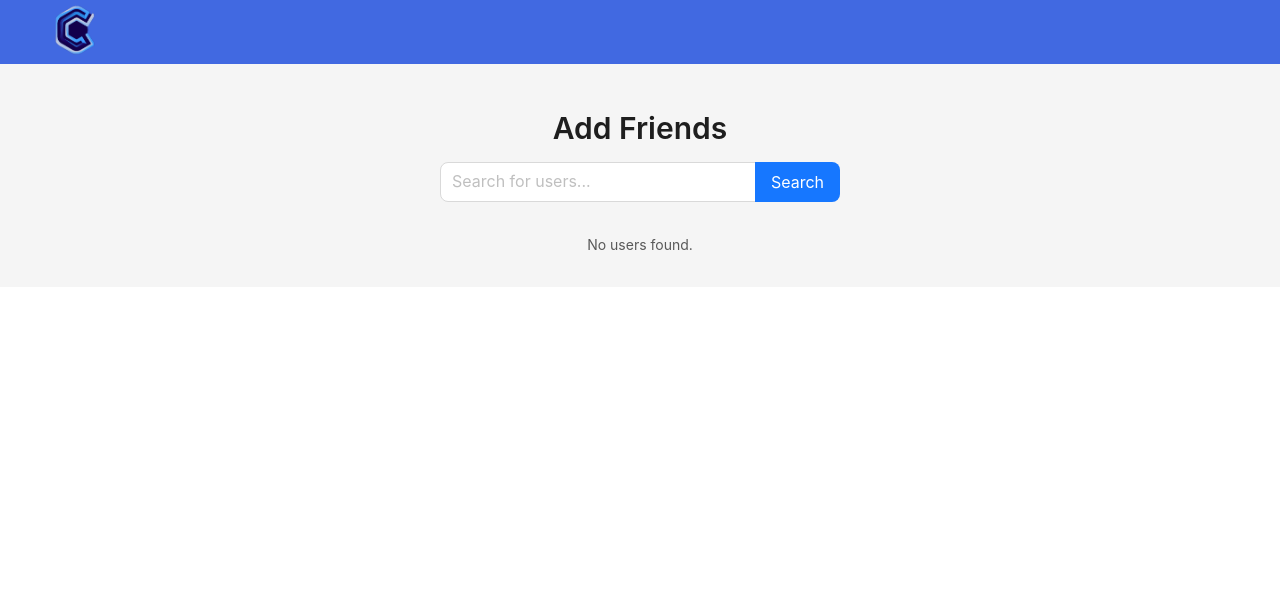
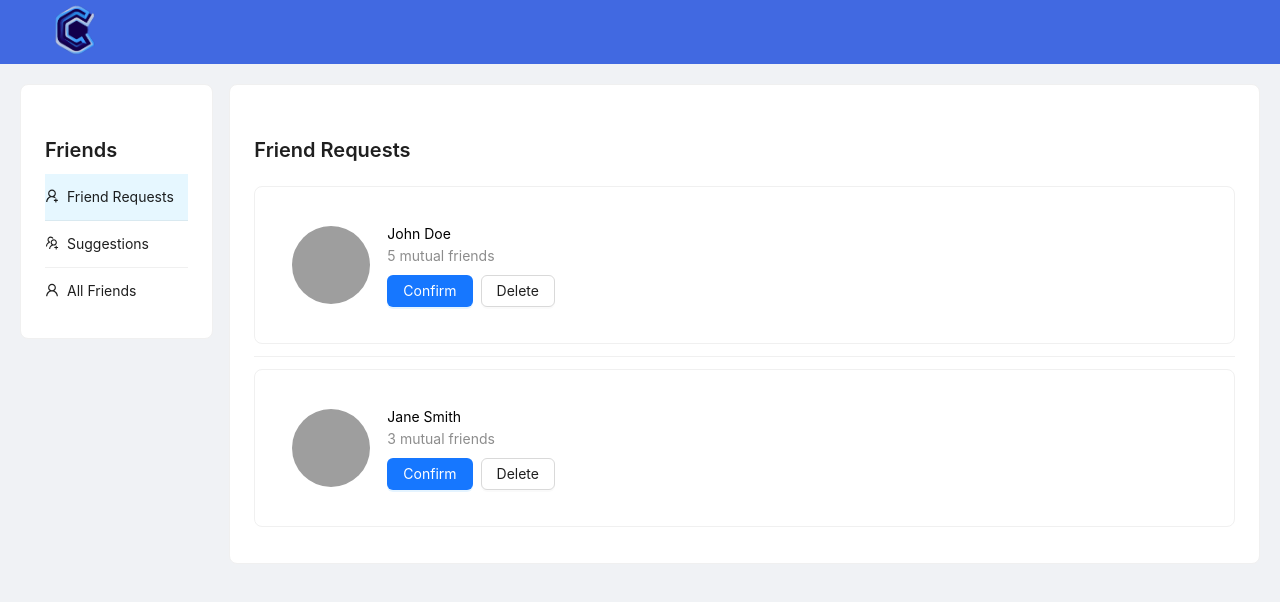
Before and after one commit to hdung7903/connectify, a React (Vite) app in the folder client/: page /suggestions in a window 1280 px wide. Shown: the top 602 px of the page. Built offline with nearby package versions, Linux system fonts and the light colour scheme; grey boxes are pictures that could not be loaded.

Commit message:
Friends UI

```diff
--- a/client/src/components/interact/Comment.jsx
+++ b/client/src/components/interact/Comment.jsx
@@ -1,7 +1,9 @@
 import React from 'react';
-import { Row, Col, Avatar as AntAvatar } from 'antd';
+import { Row, Col, Avatar as AntAvatar, Card } from 'antd';
 import { UserOutlined } from '@ant-design/icons';
 import Reaction from './Reaction';
+import Avatar from '../avatar/Avatar';
+import { Link } from 'react-router-dom';
 
 export default function Comment(props) {
     const [state, setState] = React.useState({
@@ -28,10 +30,20 @@ export default function Comment(props) {
                         size="large"
                     />
                 </Col>
-                <Col className="comment" flex="auto" style={{ marginLeft: '8px' }}>
-                    <h5 style={{ margin: 0 }}>{state.first_name} {state.last_name}</h5>
-                    <p style={{ margin: 0 }}>{state.comment}</p>
-                    <Reaction onClick={likeComment} liked={state.liked}>{state.likes_num}</Reaction>
+                <Col flex="auto" style={{ marginLeft: '8px' }}>
+                    <Card style={{ marginBottom: '8px', borderRadius: '8px', boxShadow: '0 2px 8px rgba(0, 0, 0, 0.1)' }}>
+                        <Card.Meta
+                            title={
+                                <Link to={`/profile/1`} className="profile-link" style={{ fontWeight: 'bold', fontSize: '14px' }}>
+                                    {`${state.first_name} ${state.last_name}`}
+                                </Link>
+                            }
+                        />
+                        <p style={{ margin: '4px 0 8px 0' }}>{state.comment}</p>
+                        <Reaction onClick={likeComment} liked={state.liked}>
+                            {state.likes_num}
+                        </Reaction>
+                    </Card>
                 </Col>
             </Row>
         </div>
--- a/client/src/components/post/Post.jsx
+++ b/client/src/components/post/Post.jsx
@@ -8,6 +8,7 @@ import Slideshow from '../slideshow/Slideshow';
 import { ShareAltOutlined, SendOutlined } from '@ant-design/icons';
 import './post.css';
 import fakeData from '../feed/fakeData.json';
+import { Link } from 'react-router-dom';
 
 export default function Post(props) {
     const { id, avatar, text, images, likes_num, liked, created_at, first_name, last_name } = props;
@@ -123,18 +124,19 @@ export default function Post(props) {
     return (
         <Card className="postCard" style={{ marginBottom: '16px' }}>
             <Card.Meta
-                avatar={<Avatar imgId={avatar || 'https://via.placeholder.com/150'} />}
-                title={`${first_name} ${last_name}`}
-                description={parseDateTime(created_at)}
+                avatar={<Avatar imgId={avatar || 'https://placeholder.co/40x40'} />}
+                title={
+                    <Link to={`/profile/1`} className="profile-link">
+                        {`${first_name} ${last_name}`}
+                    </Link>
+                }
             />
-            <div className="post-split"></div>
             <Row>
                 <Col span={24}>
                     <p>{state.text}</p>
                     {Array.isArray(state.images) && <Slideshow images={state.images} />}
                 </Col>
             </Row>
-            <div className="post-split"></div>
             <div className="post-stats">
                 <div className="post-stats-left">{state.likes_num} reactions</div>
                 <div className="post-stats-right">{state.comments.length} comments</div>
--- a/client/src/components/post/post.css
+++ b/client/src/components/post/post.css
@@ -59,3 +59,14 @@
     background-color: #f0f0f0;
     color: gray;
 }
+
+.profile-link {
+    text-decoration: none;
+    color: black;
+    transition: text-decoration 0.2s ease;
+}
+
+.profile-link:hover {
+    text-decoration: underline;
+    color: black;
+}
--- a/client/src/pages/user/friend.jsx
+++ b/client/src/pages/user/friend.jsx
@@ -1,69 +1,152 @@
-import React, { useState } from 'react';
-import { Input, List, Button, Card, Typography, Row, Col } from 'antd';
-import axios from 'axios';
-import './Addfriend.css';
+import React, { act, useState } from 'react';
+import { Input, List, Button, Card, Typography, Row, Col, Space, Avatar } from 'antd';
+import { UserOutlined, UserAddOutlined, UsergroupAddOutlined, SearchOutlined } from '@ant-design/icons';
+import './AddFriend.css';
+import { Link } from 'react-router-dom';
 
-const { Search } = Input;
-const { Title } = Typography;
+const { Title, Text } = Typography;
 
 const AddFriend = () => {
-    const [searchTerm, setSearchTerm] = useState('');
-    const [userResults, setUserResults] = useState([]);
-    const [message, setMessage] = useState('');
+    const [activeTab, setActiveTab] = useState('1');
 
-    // Function to handle search
-    const onSearch = async (value) => {
-        try {
-            const response = await axios.get(`http://localhost:3000/users?search=${value}`);
-            setUserResults(response.data);
-        } catch (error) {
-            console.error('Error fetching users:', error);
-        }
-    };
+    const renderFriendItem = (name, mutualFriends, imageSrc, buttons, key) => (
+        <List.Item key={key}>
+            <Card style={{ padding: '12px' }}>
+                <div style={{ display: 'flex', alignItems: 'center' }}>
+                    <Avatar size={80} src={imageSrc} icon={<UserOutlined />} />
+                    <div style={{ marginLeft: '16px', flex: 1 }}>
+                        <Link to={`/profile/1`} className="profile-link">
+                            {`${name}`}
+                        </Link>
+                        <div>
+                            <Text type="secondary">{mutualFriends} mutual friends</Text>
+                        </div>
+                        <Space style={{ marginTop: '8px' }}>
+                            {buttons.map((button, index) => React.cloneElement(button, { key: index }))}
+                        </Space>
+                    </div>
+                </div>
+            </Card>
+        </List.Item>
+    );
 
-    // Function to add a friend
-    const addFriend = async (userId) => {
-        try {
-            const response = await axios.post('http://localhost:3000/add-friend', {
-                userId: 1, // Replace with the logged-in user's ID
-                friendId: userId,
-            });
-            setMessage(response.data.message);
-        } catch (error) {
-            console.error('Error adding friend:', error);
+    const friendRequests = [
+        { id: 'fr1', name: 'John Doe', mutualFriends: 5, imageSrc: 'https://placeholder.co/80x80' },
+        { id: 'fr2', name: 'Jane Smith', mutualFriends: 3, imageSrc: 'https://placeholder.co/80x80' },
+    ];
+
+    const suggestions = [
+        { id: 's1', name: 'Alice Johnson', mutualFriends: 8, imageSrc: 'https://placeholder.co/80x80' },
+        { id: 's2', name: 'Bob Williams', mutualFriends: 2, imageSrc: 'https://placeholder.co/80x80' },
+    ];
+
+    const friends = [
+        { id: 'f1', name: 'Emily Brown', mutualFriends: 15, imageSrc: 'https://placeholder.co/80x80' },
+        { id: 'f2', name: 'Michael Davis', mutualFriends: 7, imageSrc: 'https://placeholder.co/80x80' },
+    ];
+
+    const renderContent = () => {
+        switch (activeTab) {
+            case '1':
+                return (
+                    <List
+                        itemLayout="vertical"
+                        dataSource={friendRequests}
+                        renderItem={(item) => renderFriendItem(
+                            item.name,
+                            item.mutualFriends,
+                            item.imageSrc,
+                            [
+                                <Button type="primary">Confirm</Button>,
+                                <Button>Delete</Button>
+                            ],
+                            item.id
+                        )}
+                    />
+                );
+            case '2':
+                return (
+                    <List
+                        itemLayout="vertical"
+                        dataSource={suggestions}
+                        renderItem={(item) => renderFriendItem(
+                            item.name,
+                            item.mutualFriends,
+                            item.imageSrc,
+                            [
+                                <Button type="primary" icon={<UserAddOutlined />}>Add Friend</Button>,
+                                <Button>Remove</Button>
+                            ],
+                            item.id
+                        )}
+                    />
+                );
+            case '3':
+                return (
+                    <List
+                        itemLayout="vertical"
+                        dataSource={friends}
+                        renderItem={(item) => renderFriendItem(
+                            item.name,
+                            item.mutualFriends,
+                            item.imageSrc,
+                            [
+                                <Button type="primary">Message</Button>,
+                                <Button danger>Unfriend</Button>
+                            ],
+                            item.id
+                        )}
+                    />
+                );
+            default:
+                return null;
         }
     };
 
     return (
-        <div className="add-friend-container">
-            <Title level={2}>Add Friends</Title>
-            <Search
-                placeholder="Search for users..."
-                enterButton="Search"
-                size="large"
-                onSearch={onSearch}
-                onChange={(e) => setSearchTerm(e.target.value)}
-                style={{ marginBottom: '20px', maxWidth: '400px' }}
-            />
-
-            <Row gutter={[16, 16]} justify="center">
-                {userResults.length > 0 ? (
-                    userResults.map((user) => (
-                        <Col xs={24} sm={12} md={8} key={user.id}>
-                            <Card bordered={false} style={{ marginBottom: '20px' }}>
-                                <Title level={4}>{user.name}</Title>
-                                <Button type="primary" onClick={() => addFriend(user.id)}>
-                                    Add Friend
-                                </Button>
-                            </Card>
-                        </Col>
-                    ))
-                ) : (
-                    <p>No users found.</p>
-                )}
-            </Row>
-            {message && <p>{message}</p>}
-        </div>
+        <Row gutter={[16, 16]} style={{ padding: '20px', backgroundColor: '#f0f2f5', minHeight: '100vh' }}>
+            <Col xs={24} sm={8} md={6} lg={5} xl={4}>
+                <Card>
+                    <Title level={4}>Friends</Title>
+                    <List
+                        itemLayout="horizontal"
+                        dataSource={[
+                            { icon: <UserAddOutlined />, text: 'Friend Requests', key: '1' },
+                            { icon: <UsergroupAddOutlined />, text: 'Suggestions', key: '2' },
+                            { icon: <UserOutlined />, text: 'All Friends', key: '3' },
+                        ]}
+                        renderItem={(item) => (
+                            <List.Item
+                                key={item.key}
+                                onClick={() => setActiveTab(item.key)}
+                                style={{ cursor: 'pointer', backgroundColor: activeTab === item.key ? '#e6f7ff' : 'transparent' }}
+                            >
+                                <Space>
+                                    {item.icon}
+                                    <Text>{item.text}</Text>
+                                </Space>
+                            </List.Item>
+                        )}
+                    />
+                </Card>
+            </Col>
+            <Col xs={24} sm={16} md={18} lg={19} xl={20}>
+                {
+                    activeTab === '3' && (
+                        <Card
+                            title={<Input prefix={<SearchOutlined />} placeholder="Search Friends" />}
+                            style={{ marginBottom: '16px' }}
+                        />
+                    )
+                }
+                <Card>
+                    <Title level={4}>
+                        {activeTab === '1' ? 'Friend Requests' : activeTab === '2' ? 'Suggestions' : 'All Friends'}
+                    </Title>
+                    {renderContent()}
+                </Card>
+            </Col>
+        </Row>
     );
 };
 
```
